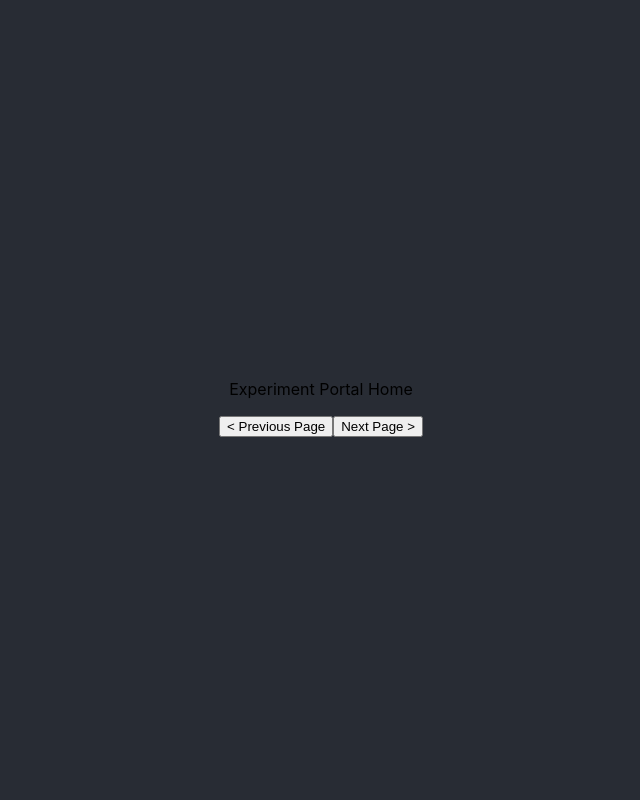
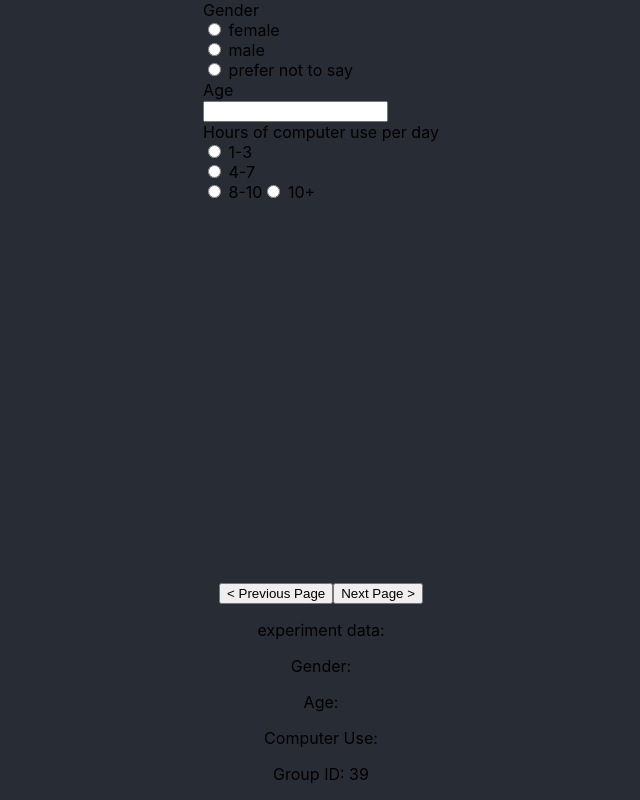
Before and after one commit to csu-hci-projects/SP23-Context-Awareness-Sound-Alerts, a React (Create React App) app in the folder client/: page / in a window 1280 px wide. Shown: the whole page, without its empty margins (319-959 px from the left). Built offline with nearby package versions, Linux system fonts and the light colour scheme; the HTML template or start-up script is replaced by a standard one.

Commit message:
loading form data in to state

```diff
--- a/client/src/App.css
+++ b/client/src/App.css
@@ -35,7 +35,7 @@
   flex-direction: column;
   justify-content: left;
   flex: 1;
-  height: 100%;
+  height: 50%;
 }
 
 .navBar {
--- a/client/src/components/App.js
+++ b/client/src/components/App.js
@@ -3,13 +3,14 @@ import Root from "../pages/Root";
 import HearingTest from "../pages/hearingTest";
 import DemographicForm from "../pages/demographicForm";
 import Experiment from "../pages/experiment";
+import subject from "./Subject";
 
 
 export default function App(){
 
 
-    const [pageIndex, setPageIndex] = useState(0)
-    const [experimentState, setExperimentState] = useState({"instance" : "aggregating data"})
+    const [pageIndex, setPageIndex] = useState(2)
+    const [experimentState, setExperimentState] = useState(new subject())
 
     const context = {
         pageIndex: pageIndex,
--- a/client/src/components/Data.js
+++ b/client/src/components/Data.js
@@ -3,7 +3,11 @@ export default function Data(props){
 
     return(
         <div className={"data"}>
-            <p>{}</p>
+            <p>experiment data:</p>
+            <p>Gender: {props.subject.gender ? props.subject.gender : null}</p>
+            <p>Age: {props.subject.age ? props.subject.age : null}</p>
+            <p>Computer Use: {props.subject.computerUse ? props.subject.computerUse : null}</p>
+            <p>Group ID: {props.subject.groupID ? props.subject.groupID : null}</p>
         </div>
     )
 }
--- a/client/src/components/Subject.js
+++ b/client/src/components/Subject.js
@@ -1,8 +1,8 @@
 export default class subject {
-    #gender;
-    #age;
-    #computerUse;
-    #groupID = generate_groupID();
+    gender;
+    age;
+    computerUse;
+    groupID = generate_groupID();
 
     set gender(genderInput) {
         this.gender = genderInput;
@@ -17,19 +17,19 @@ export default class subject {
     }
 
     get groupID() {
-        return this.#groupID;
+        return this.groupID;
     }
 
     get computerUse() {
-        return this.#computerUse;
+        return this.computerUse;
     }
 
     get age() {
-        return this.#age;
+        return this.age;
     }
 
     get gender() {
-        return this.#gender;
+        return this.gender;
     }
 }
 
--- a/client/src/pages/demographicForm.js
+++ b/client/src/pages/demographicForm.js
@@ -1,16 +1,23 @@
+import React from "react";
 import {Button, Form, FormGroup, Label, Input, FormText, Table, Col} from 'reactstrap';
 import NavBar from "../components/NavBar";
 import subject from "../components/Subject"
+import Data from "../components/Data";
 
 export default function DemographicForm(props){
 
-    const newSubject = new subject();
-    console.log("DEBUG: groupID=", newSubject.groupID);
+    const handleAge = (e) =>{
+        let updateObject = JSON.parse(JSON.stringify(props.context.experimentState))
+        updateObject.age = e.target.value;
+        props.context.setExperimentState(updateObject)
+    }
 
     return(
         <div className={"App"}>
             <Form className={"form"}>
-                <FormGroup className={"formGroup"} row>
+                <FormGroup className={"formGroup"} row
+                   onChange={()=> {
+                }}>
                     <Label for="gender" sm={2}>Gender</Label>
                     <Col>
                         <Label check>
@@ -31,7 +38,8 @@ export default function DemographicForm(props){
                 <FormGroup className={"formGroup"} row>
                     <Label for="gender">Age</Label>
                     <Col>
-                        <Input type="text" name="text1" id="Age" />{' '}
+                        <Input type="text" name="text1" id="Age"
+                           onChange={handleAge}/>{' '}
                     </Col>
                 </FormGroup>
 
@@ -59,6 +67,7 @@ export default function DemographicForm(props){
                 </FormGroup>
             </Form>
             <NavBar context={props.context}/>
+            <Data subject={props.context.experimentState}/>
         </div>
     )
 }
```
